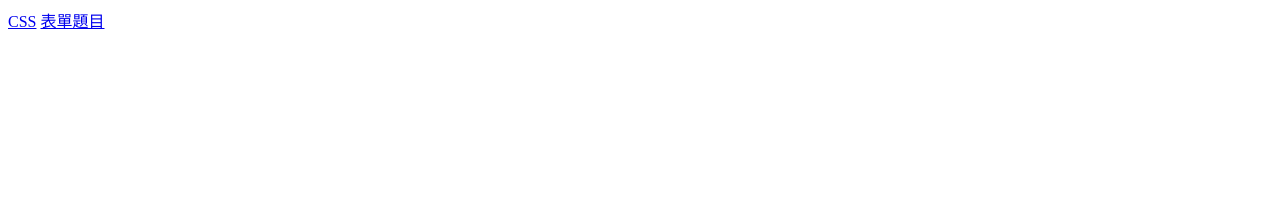
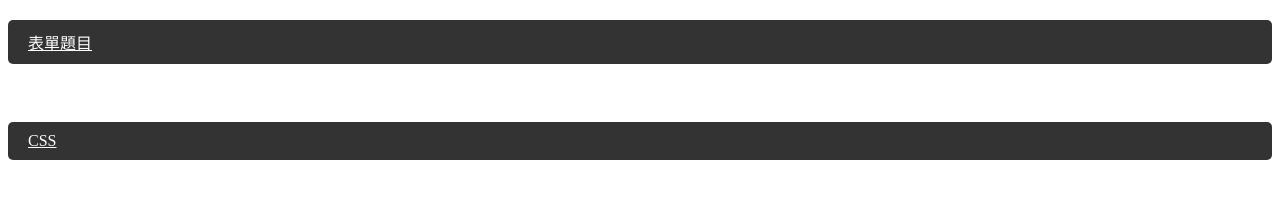
Before and after one commit to Submarine7274/NTCU-CS-Website, a plain HTML site: page index.html in a window 1280 px wide. Drawn offline with Linux system fonts and the light colour scheme.

Commit message:
Add files via upload

```diff
--- a/index.html
+++ b/index.html
@@ -1,9 +1,22 @@
 <!DOCTYPE html>
 <html>
 <head>
+    <style>
+        a{
+        display: block;
+        margin: 20px auto;
+        padding: 10px 20px;
+        font-size: 16px;
+        border: none;
+        cursor: pointer;
+        border-radius: 5px;
+        background: #333;
+        color: #fff;
+        }
+    </style>
 </head>
 <body>
+    <a href="系網題目250216.html" class="button">表單題目</a><br>
     <a href="CSS測試.html" class="button">CSS</a>
-    <a href="系網題目250216.html" class="button">表單題目</a>
 </body>
 </html>
```
